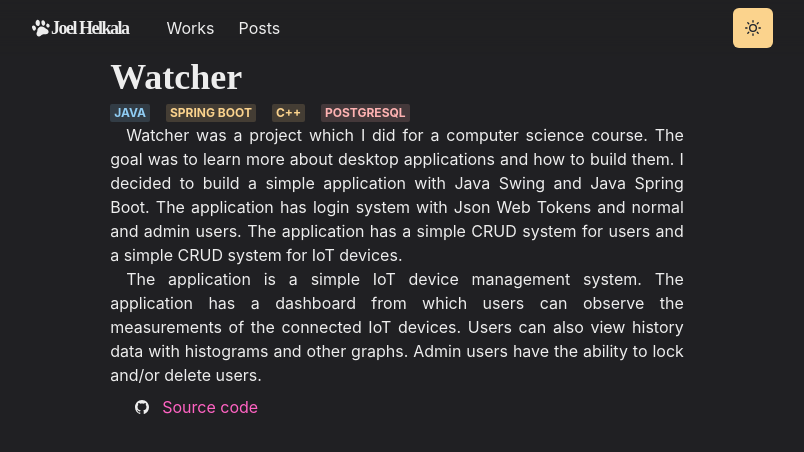
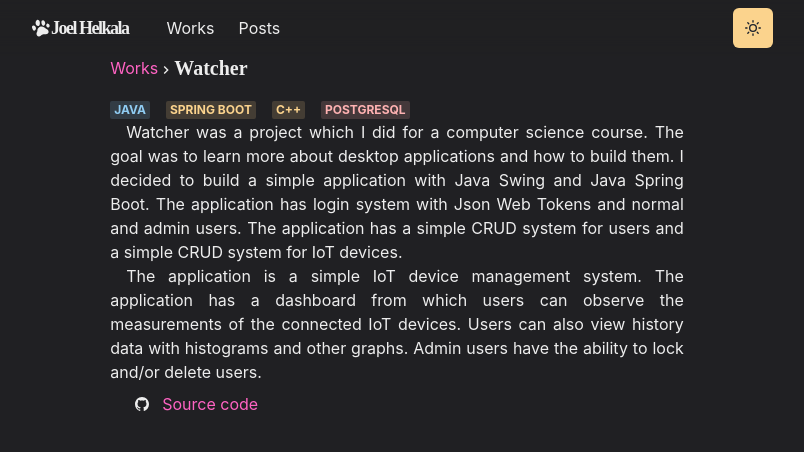
Before and after one commit to kiroyuu/website, a Next.js app: page /works/watcher in a window 1280 px wide. Shown: the top 452 px of the page, without its empty margins (243-1047 px from the left). Built offline with nearby package versions, Linux system fonts and the light colour scheme.

Commit message:
works navigation

```diff
--- /dev/null
+++ b/components/works.js
@@ -0,0 +1,17 @@
+import { Box, Link, Heading } from "@chakra-ui/react";
+import { ChevronRightIcon } from "@chakra-ui/icons";
+
+export const WorkTitle = ({ children }) => {
+  return (
+    <Box display="flex">
+      <Link href={"/works"}>Works</Link>
+      <span>
+        {" "}
+        <ChevronRightIcon />{" "}
+      </span>
+      <Heading display="inline-block" as="h3" fontSize={20} mb={4}>
+        {children}
+      </Heading>
+    </Box>
+  );
+};
--- a/pages/works/library.js
+++ b/pages/works/library.js
@@ -1,11 +1,12 @@
-import { Container, Heading, Box, Badge } from "@chakra-ui/react";
+import { Container, Box, Badge } from "@chakra-ui/react";
 import Paragraph from "../../components/paragraph";
 import GithubLink from "../../components/icons/github";
+import { WorkTitle } from "../../components/works";
 
 const Library = () => {
   return (
     <Container>
-      <Heading>Library</Heading>
+      <WorkTitle>Library</WorkTitle>
       <Box marginBottom={3}>
         <Badge colorScheme="blue" mr={4}>
           React
--- a/pages/works/nativeApp.js
+++ b/pages/works/nativeApp.js
@@ -1,10 +1,11 @@
 import { Container, Heading, Box, Badge } from "@chakra-ui/react";
 import Paragraph from "../../components/paragraph";
+import { WorkTitle } from "../../components/works";
 
 const NativeApp = () => {
   return (
     <Container>
-      <Heading>Native App</Heading>
+      <WorkTitle>Native App</WorkTitle>
       <Box marginBottom={3}>
         <Badge colorScheme="blue" mr={4}>
           React Native
--- a/pages/works/watcher.js
+++ b/pages/works/watcher.js
@@ -1,11 +1,12 @@
 import { Container, Heading, Badge } from "@chakra-ui/react";
 import Paragraph from "../../components/paragraph";
 import GithubLink from "../../components/icons/github";
+import { WorkTitle } from "../../components/works";
 
 const Watcher = () => {
   return (
     <Container>
-      <Heading>Watcher</Heading>
+      <WorkTitle>Watcher</WorkTitle>
       <Badge colorScheme="blue" mr={4}>
         Java
       </Badge>
```
